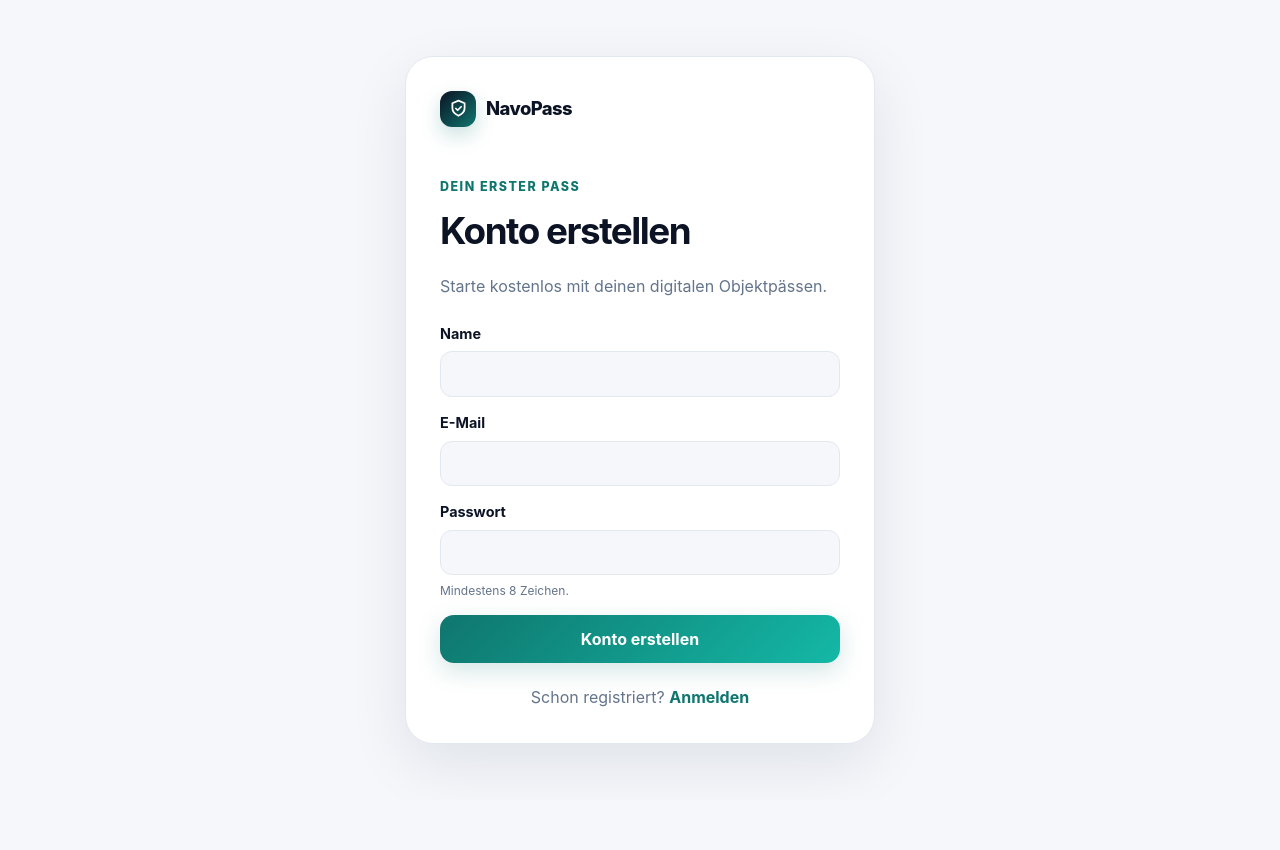
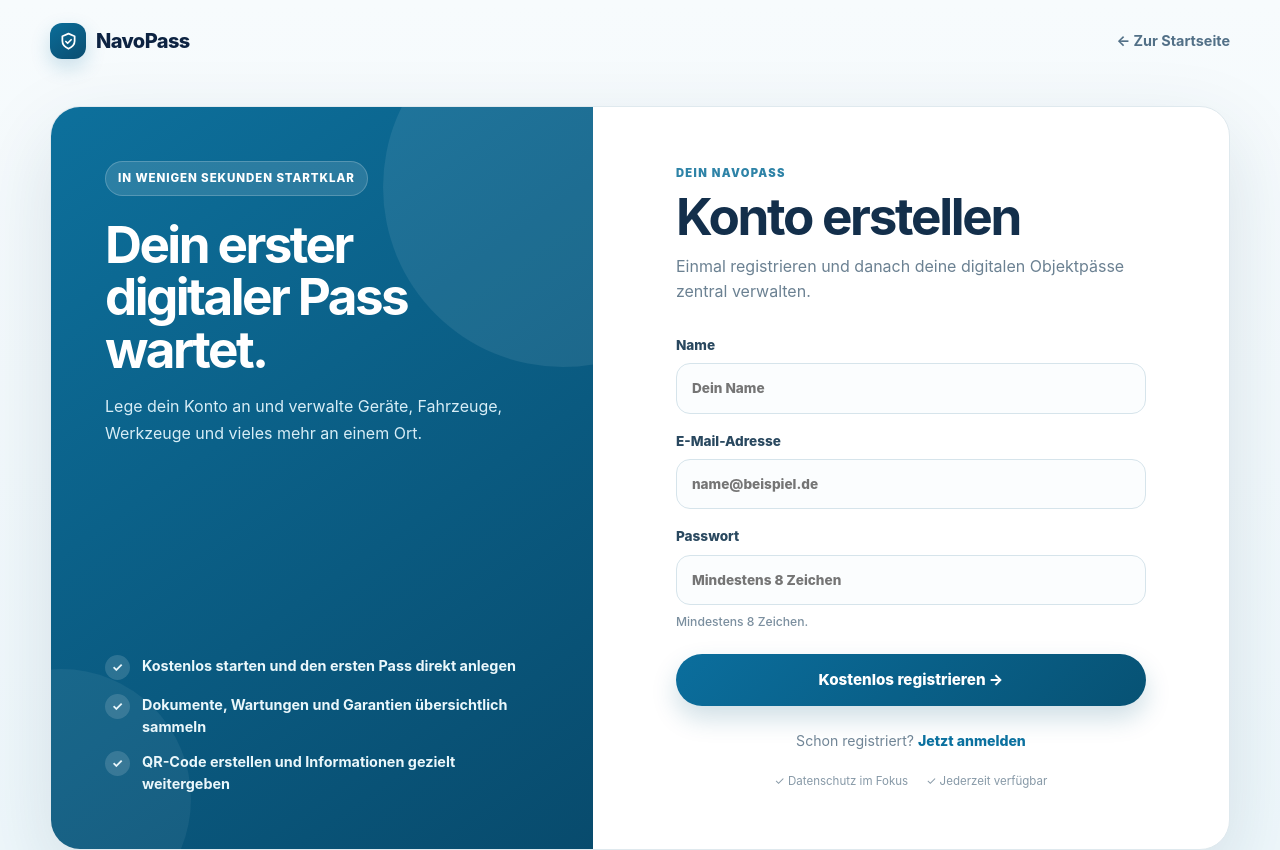
Before and after one commit to acciento89-bot/navopass, a Next.js app: page /register in a window 1280 px wide. Before the commit the page ends 800 px from the top, so only its background shows below. Built offline with nearby package versions, Linux system fonts and the light colour scheme; no server answers.

Commit message:
Redesign NavoPass registration page

```diff
--- a/app/register/page.tsx
+++ b/app/register/page.tsx
@@ -1,23 +1,62 @@
 import Link from "next/link";
 import { registerAction } from "@/app/actions/auth";
 import { Logo } from "@/components/logo";
+import styles from "@/app/auth.module.css";
 
 export default async function RegisterPage({ searchParams }: { searchParams: Promise<{ error?: string }> }) {
   const { error } = await searchParams;
+
   return (
-    <main className="auth-page">
-      <div className="auth-card">
-        <Logo />
-        <div><span className="eyebrow">Dein erster Pass</span><h1>Konto erstellen</h1><p>Starte kostenlos mit deinen digitalen Objektpässen.</p></div>
-        {error && <p className="form-error">{error}</p>}
-        <form action={registerAction} className="form-stack">
-          <label>Name<input name="name" autoComplete="name" required /></label>
-          <label>E-Mail<input name="email" type="email" autoComplete="email" required /></label>
-          <label>Passwort<input name="password" type="password" minLength={8} autoComplete="new-password" required /><small>Mindestens 8 Zeichen.</small></label>
-          <button className="button" type="submit">Konto erstellen</button>
-        </form>
-        <p className="auth-foot">Schon registriert? <Link href="/login">Anmelden</Link></p>
-      </div>
+    <main className={styles.page}>
+      <header className={styles.header}>
+        <div className={styles.brand}><Logo /></div>
+        <Link className={styles.back} href="/">← Zur Startseite</Link>
+      </header>
+
+      <section className={styles.shell}>
+        <aside className={styles.side}>
+          <div className={styles.sideInner}>
+            <span className={styles.eyebrow}>In wenigen Sekunden startklar</span>
+            <h2>Dein erster digitaler Pass wartet.</h2>
+            <p>Lege dein Konto an und verwalte Geräte, Fahrzeuge, Werkzeuge und vieles mehr an einem Ort.</p>
+            <div className={styles.benefits}>
+              <div className={styles.benefit}><span className={styles.check}>✓</span><span>Kostenlos starten und den ersten Pass direkt anlegen</span></div>
+              <div className={styles.benefit}><span className={styles.check}>✓</span><span>Dokumente, Wartungen und Garantien übersichtlich sammeln</span></div>
+              <div className={styles.benefit}><span className={styles.check}>✓</span><span>QR-Code erstellen und Informationen gezielt weitergeben</span></div>
+            </div>
+          </div>
+        </aside>
+
+        <div className={styles.formPane}>
+          <div className={styles.formBox}>
+            <span>Dein NavoPass</span>
+            <h1>Konto erstellen</h1>
+            <p className={styles.intro}>Einmal registrieren und danach deine digitalen Objektpässe zentral verwalten.</p>
+
+            {error && <p className={styles.error}>{error}</p>}
+
+            <form action={registerAction} className={styles.form}>
+              <label className={styles.label}>
+                Name
+                <input name="name" autoComplete="name" placeholder="Dein Name" required />
+              </label>
+              <label className={styles.label}>
+                E-Mail-Adresse
+                <input name="email" type="email" autoComplete="email" placeholder="name@beispiel.de" required />
+              </label>
+              <label className={styles.label}>
+                Passwort
+                <input name="password" type="password" minLength={8} autoComplete="new-password" placeholder="Mindestens 8 Zeichen" required />
+                <small className={styles.hint}>Mindestens 8 Zeichen.</small>
+              </label>
+              <button className={styles.submit} type="submit">Kostenlos registrieren →</button>
+            </form>
+
+            <p className={styles.foot}>Schon registriert? <Link href="/login">Jetzt anmelden</Link></p>
+            <div className={styles.trust}><span>✓ Datenschutz im Fokus</span><span>✓ Jederzeit verfügbar</span></div>
+          </div>
+        </div>
+      </section>
     </main>
   );
 }
```
